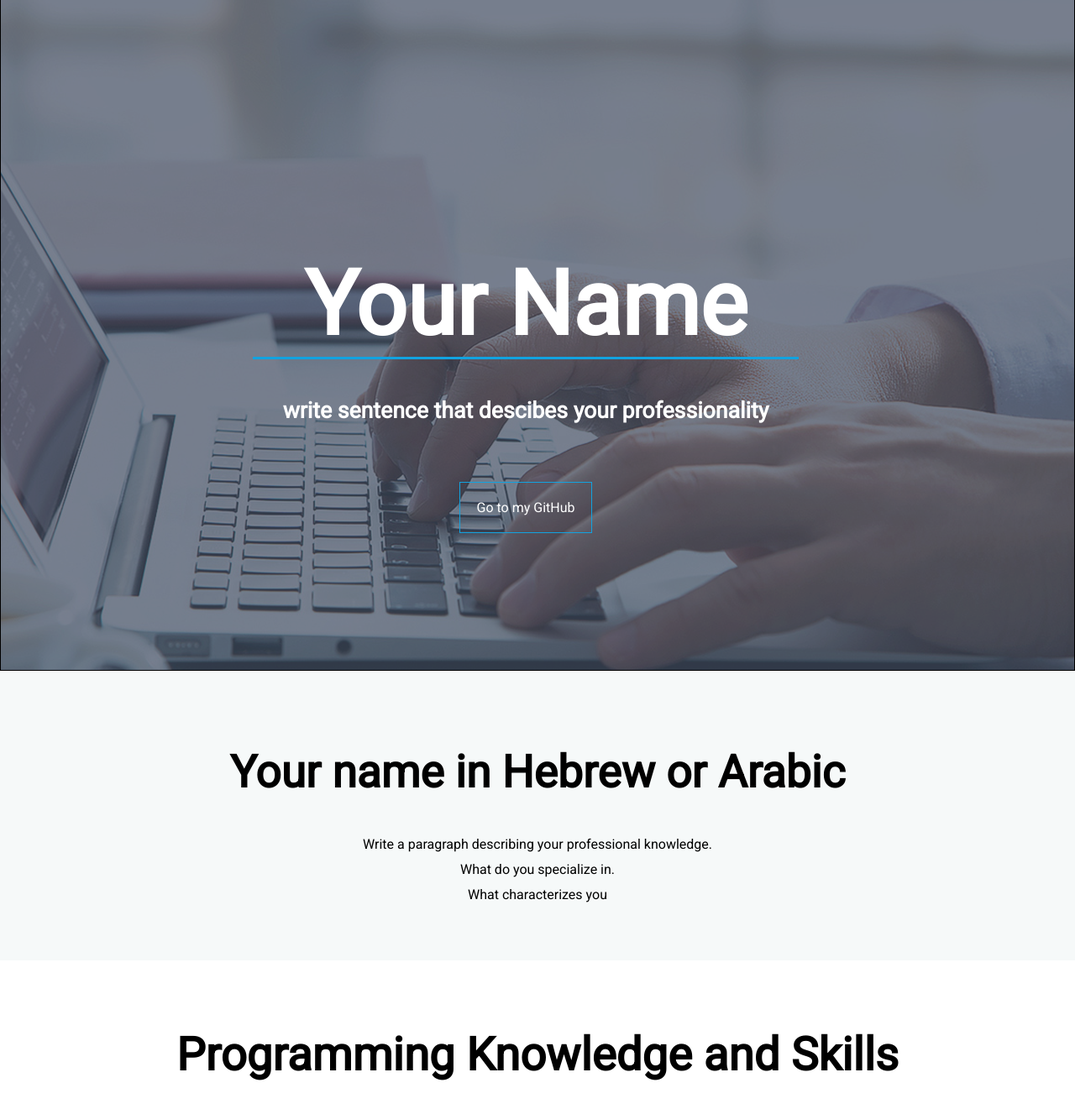
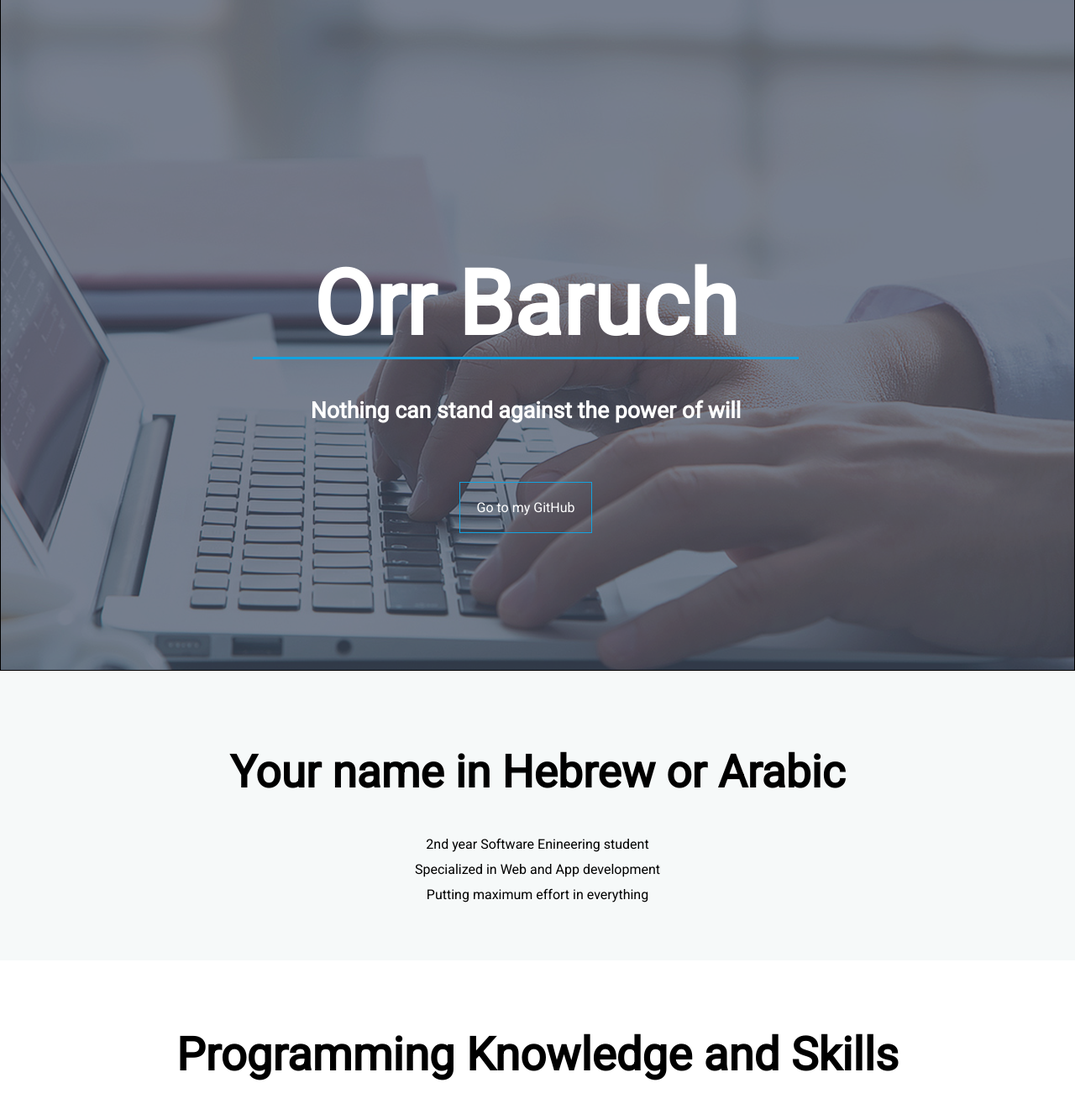
Before and after one commit to orbgitter/Yonit, a PHP site: page / in a window 1280 px wide. Shown: the part 101-1422 px from the top of the page at 84% size. Run offline with PHP 8.4, Linux system fonts and the light colour scheme.

Commit message:
version 2.0

```diff
--- a/ex2/includes/style.css
+++ b/ex2/includes/style.css
@@ -46,7 +46,7 @@ nav a:hover{
 .cover{
     width:100%;
     height:800px;
-    background: url('../images/cover.png') no-repeat center center;
+    background: url('../images/cover.jpg') no-repeat center center;
     border:1px solid black;
     box-sizing:border-box;
     text-align:center;
--- a/ex2/index.html
+++ b/ex2/index.html
@@ -10,29 +10,29 @@
             <header>
                 <nav>
                     <a id="logo" href="#">Orr Baruch</a>
-                    <a href="#" target="_blank">EX1</a> |
-                    <a href="#" target="_blank">EX3 FORM</a> |
+                    <a href="https://github.com/orrgit/Yonit/tree/master/ex1" target="_blank">EX1</a> |
+                    <a href="#">EX3 FORM</a> |
                     <a href="#">FINAL PROJECT</a> |
-                    <a href="https://github.com" target="_blank">MY GITHUB</a> |
+                    <a href="https://github.com/orrgit" target="_blank">MY GITHUB</a> |
                 </nav>
             </header>
         </div>
         <section class="cover">
             <article>
-                <h1>Your Name</h1>
-                <h3>write sentence that descibes your professionality</h3>
-                <a href="#">Go to my GitHub</a>
+                <h1>Orr Baruch</h1>
+                <h3>Nothing can stand against the power of will</h3>
+                <a href="https://github.com/orrgit">Go to my GitHub</a>
             </article>
         </section>
         <section class="onMe">
             <article>
                 <h1>Your name in Hebrew or Arabic</h1>
                 <article>
-                    Write a paragraph describing your professional knowledge.
+                    2nd year Software Enineering student
                     <br />
-                    What do you specialize in.
+                    Specialized in Web and App development
                     <br />
-                    What characterizes you
+                    Putting maximum effort in everything
                 </article>
             </article>
         </section>
@@ -40,9 +40,9 @@
             <section class="skills">
                 <h1>Programming Knowledge and Skills</h1>
                 <ul>
+                    <li>C</li>
                     <li>C++</li>
-                    <li>C++</li>
-                    <li>C++</li>
+                    <li>C#</li>
                 </ul>
             </section>
         </div>
```
Also changed, not shown: ex2/images/cover.jpg (renamed from ex2/images/cover.png).
